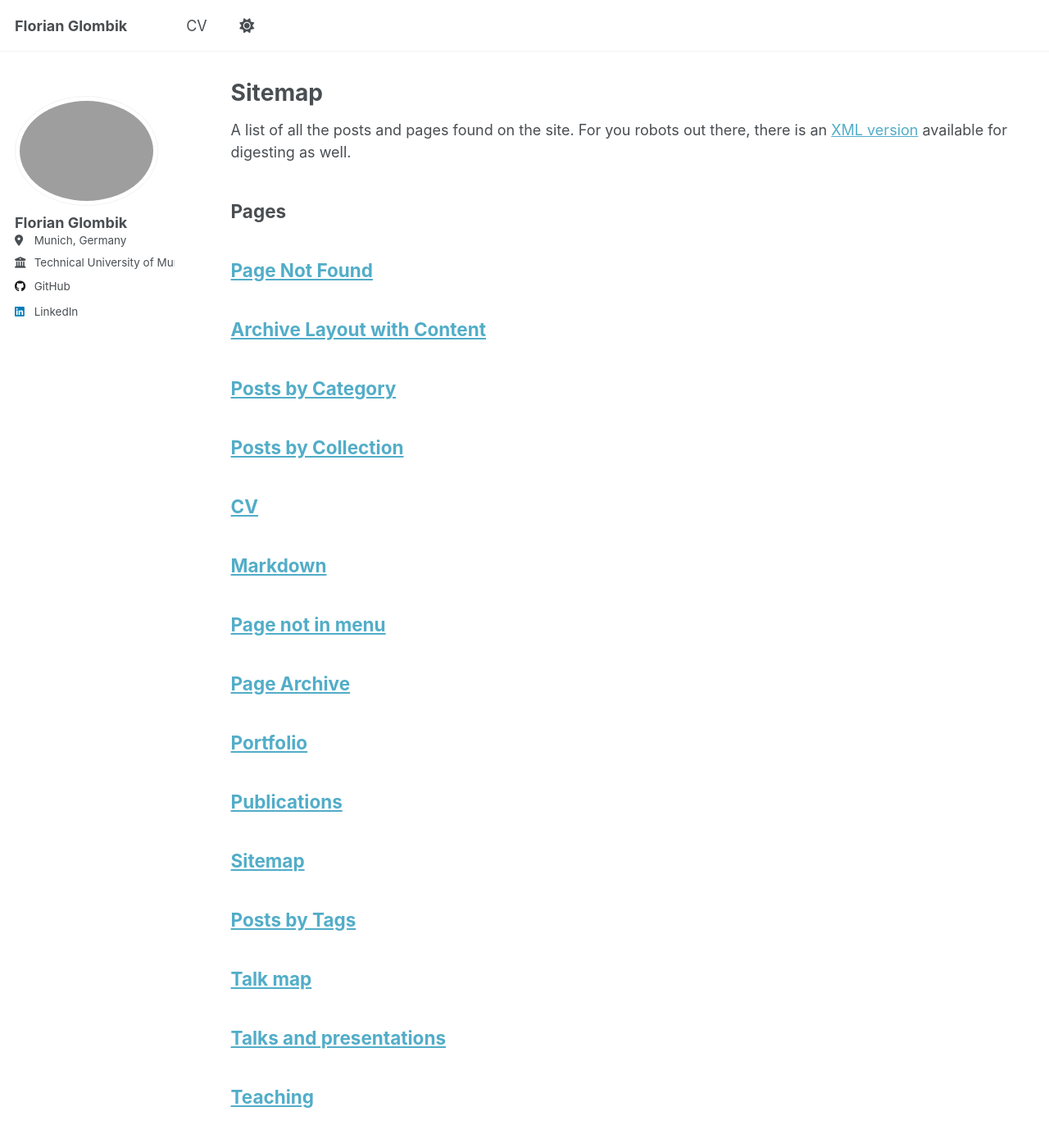
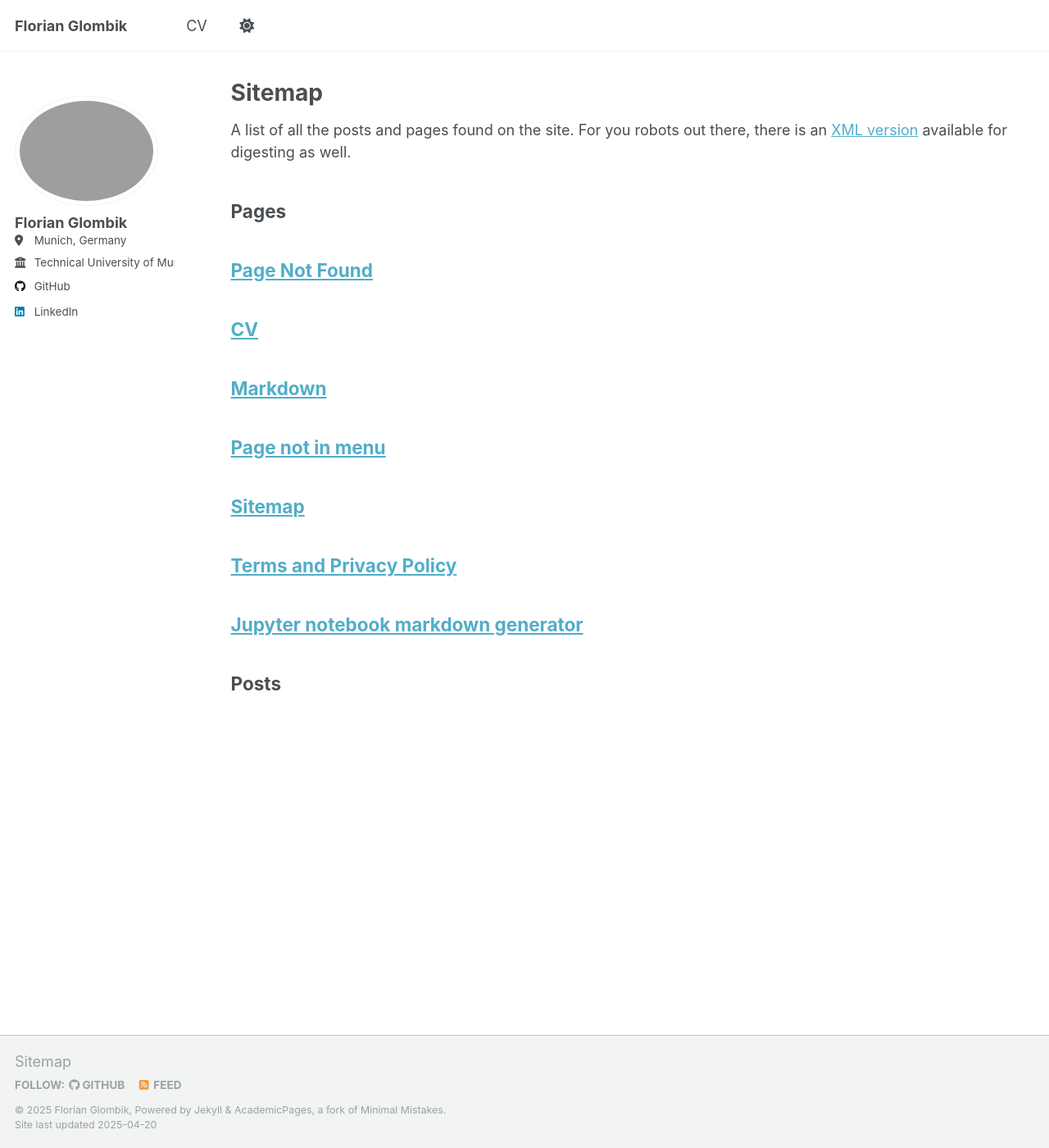
Before and after one commit to florian-glombik/florian-glombik.github.io, a Jekyll site: the page built from _pages/sitemap.md, in a window 1280 px wide and 1400 px high. Shown: the whole window at 82% size. Built offline with Jekyll 4.4.1, drawn with Linux system fonts in a browser that asks for light colours; part of the change alters nothing that is shown.

Commit message:
Exclude more pages from sitemap

```diff
--- a/_config.yml
+++ b/_config.yml
@@ -158,7 +158,17 @@ include:
   - _pages
   - files
 exclude:
-  - _pagesUnused
+  - _pages/archive-layout-with-content.md
+  - _pages/category-archive.html
+  - _pages/collection-archive.html
+  - _pages/page-archive.html
+  - _pages/portfolio.html
+  - _pages/publications.html
+  - _pages/tag-archive.html
+  - _pages/talkmap.html
+  - _pages/talks.html
+  - _pages/teaching.html
+  - _pages/year-archive.html
   - _posts
   - _publications
   - _portfolio
```
